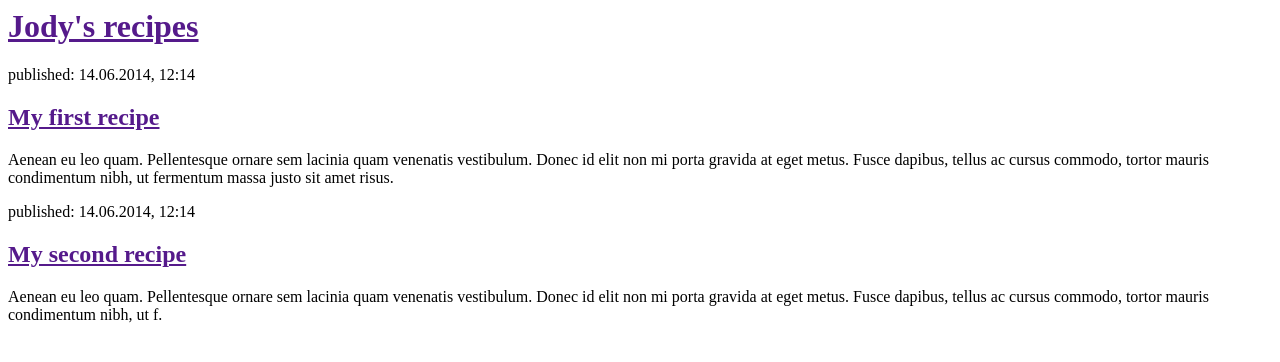
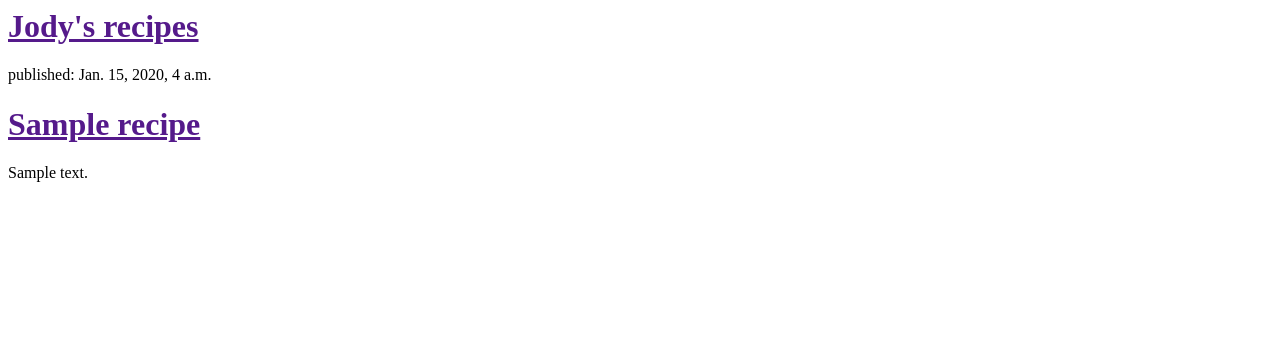
Before and after one commit to jkmizz/my-first-blog, a Django app: template blog/templates/blog/recipe_list.html in a window 1280 px wide. Shown: the top 362 px of the page. Run offline with Django 3.2, Linux system fonts and the light colour scheme; the template is opened without the code that fills it: values that come from a table or form of the project are taken from there, others are empty; tables that the repository leaves empty hold one stand-in row (values such as "Sample post").

Commit message:
Modified template to display posts from database

```diff
--- a/blog/templates/blog/recipe_list.html
+++ b/blog/templates/blog/recipe_list.html
@@ -7,16 +7,12 @@
             <h1><a href="">Jody's recipes</a></h1>
         </div>
 
-        <div>
-            <p>published: 14.06.2014, 12:14</p>
-            <h2><a href="">My first recipe</a></h2>
-            <p>Aenean eu leo quam. Pellentesque ornare sem lacinia quam venenatis vestibulum. Donec id elit non mi porta gravida at eget metus. Fusce dapibus, tellus ac cursus commodo, tortor mauris condimentum nibh, ut fermentum massa justo sit amet risus.</p>
-        </div>
-
-        <div>
-            <p>published: 14.06.2014, 12:14</p>
-            <h2><a href="">My second recipe</a></h2>
-            <p>Aenean eu leo quam. Pellentesque ornare sem lacinia quam venenatis vestibulum. Donec id elit non mi porta gravida at eget metus. Fusce dapibus, tellus ac cursus commodo, tortor mauris condimentum nibh, ut f.</p>
-        </div>
+        {% for recipe in recipes %}
+    		<div>
+        		<p>published: {{ recipe.published_date }}</p>
+       			<h1><a href="">{{ recipe.title }}</a></h1>
+        		<p>{{ recipe.text|linebreaksbr }}</p>
+    		</div>
+		{% endfor %}
     </body>
 </html>
--- a/blog/views.py
+++ b/blog/views.py
@@ -1,5 +1,8 @@
 from django.shortcuts import render
+from django.utils import timezone
+from .models import Recipe
 
 def recipe_list(request):
-    return render(request, 'blog/recipe_list.html', {})
+	recipes = Recipe.objects.filter(published_date__lte=timezone.now()).order_by('published_date')
+	return render(request, 'blog/recipe_list.html', {'recipes':recipes})
 # Create your views here.
```
